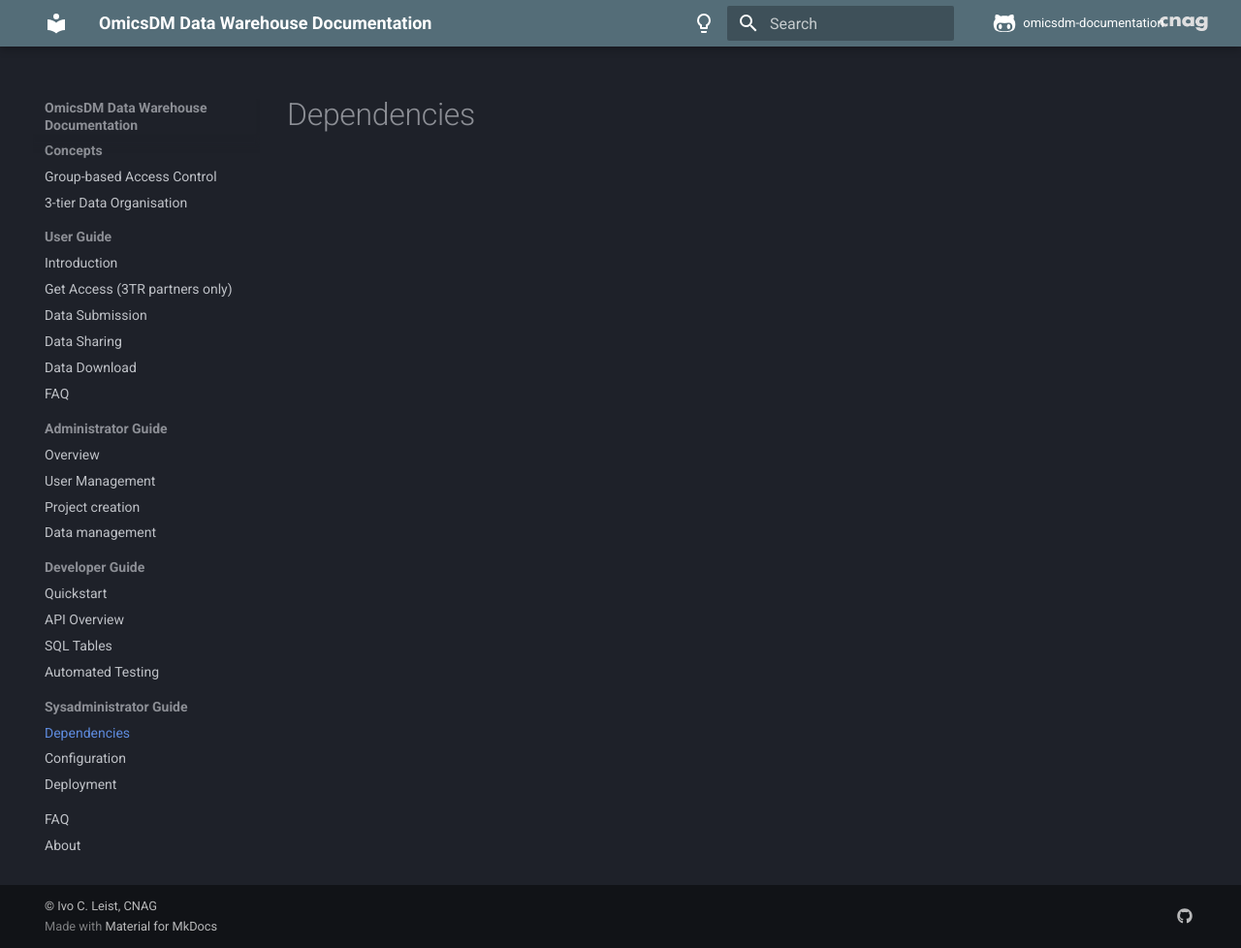
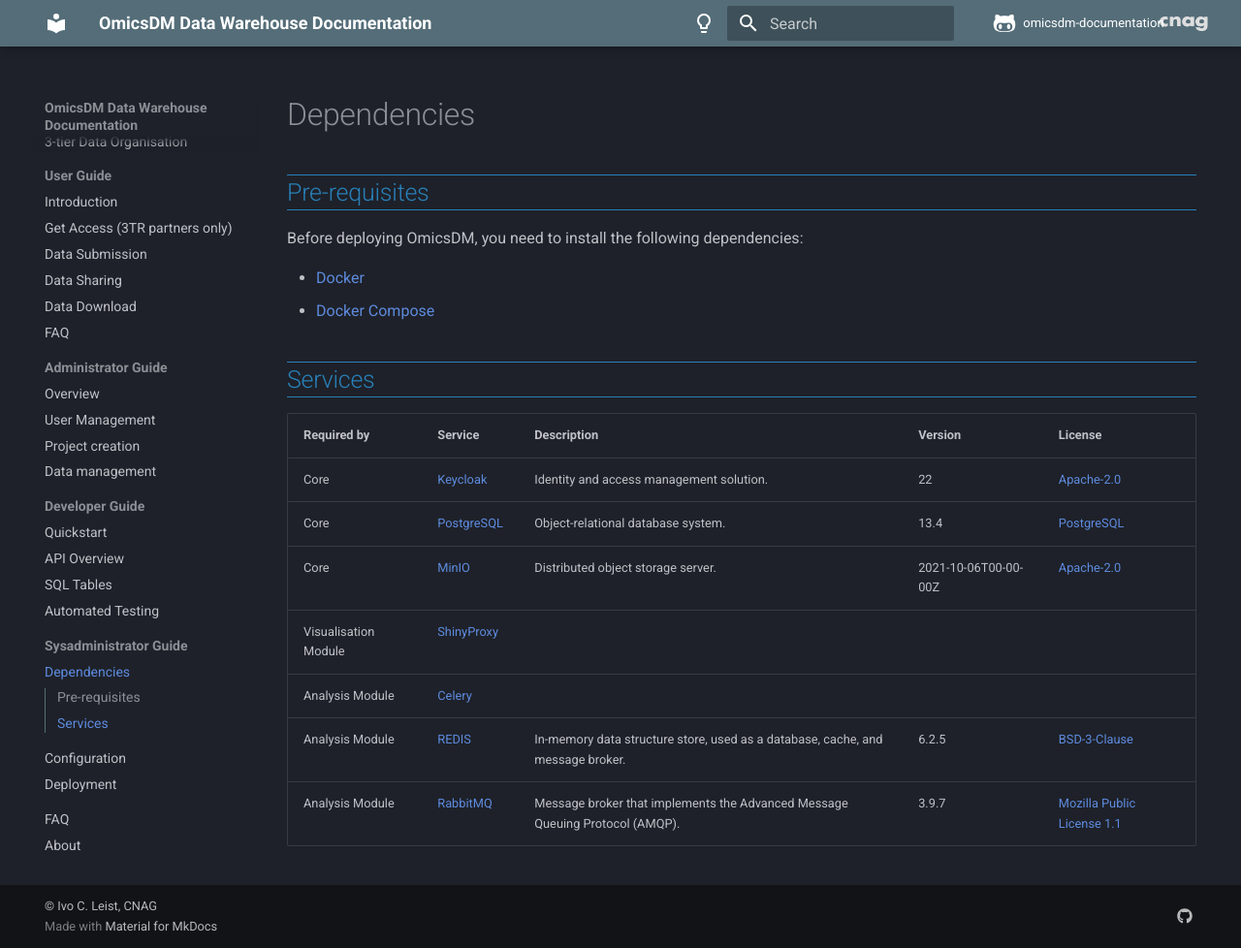
Before and after one commit to CNAG-Biomedical-Informatics/omicsdm-documentation, an MkDocs documentation site: the page built from docs/content/sysadmin-guide/dependencies.md, in a window 1280 px wide and 978 px high. Shown: the whole window at 97% size. Built offline with MkDocs 1.6.1 and Material for MkDocs 9.7.7, drawn with Linux system fonts in a browser that asks for light colours; comment, search, counter and statistics services are not loaded.

Commit message:
added more content

```diff
--- a/docs/content/sysadmin-guide/dependencies.md
+++ b/docs/content/sysadmin-guide/dependencies.md
@@ -1 +1,20 @@
 # Dependencies
+
+## Pre-requisites
+
+Before deploying OmicsDM, you need to install the following dependencies:
+
+ - [Docker]()
+ - [Docker Compose]()
+
+## Services
+
+| Required by | Service | Description | Version | License |
+|---|--------|-------------|---------|---------|
+| Core | [Keycloak]() | Identity and access management solution. | 22 | [Apache-2.0](https://www.apache.org/licenses/LICENSE-2.0) |
+| Core |[PostgreSQL]() | Object-relational database system. | 13.4 | [PostgreSQL](https://www.postgresql.org/about/licence/) |
+| Core | [MinIO]() | Distributed object storage server. | 2021-10-06T00-00-00Z | [Apache-2.0](https://www.apache.org/licenses/LICENSE-2.0) |
+| Visualisation Module | [ShinyProxy]() |  |  | []() |
+| Analysis Module | [Celery]() |  |  | []() |
+| Analysis Module | [REDIS]() | In-memory data structure store, used as a database, cache, and message broker. | 6.2.5 | [BSD-3-Clause](https://opensource.org/licenses/BSD-3-Clause) |
+| Analysis Module | [RabbitMQ]() | Message broker that implements the Advanced Message Queuing Protocol (AMQP). | 3.9.7 | [Mozilla Public License 1.1](https://www.rabbitmq.com/mpl.html) |
```
Also changed, not shown: docs/content/developer-guide/automated-testing.md (+18 -0 lines), docs/content/developer-guide/deployment.md (deleted, +0 -1 lines), docs/content/sysadmin-guide/configuration.md (+12 -0 lines), docs/content/sysadmin-guide/deployment.md (+14 -0 lines).
